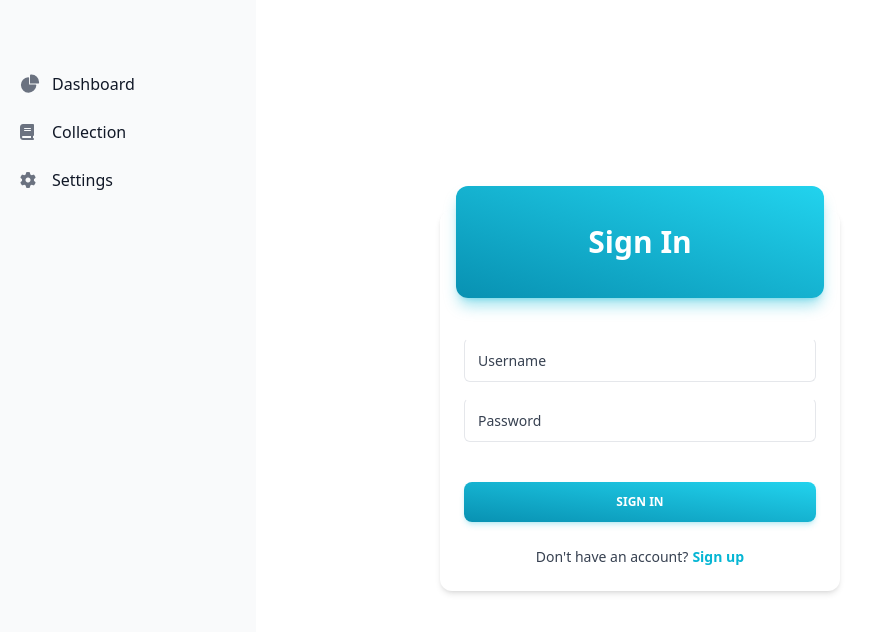
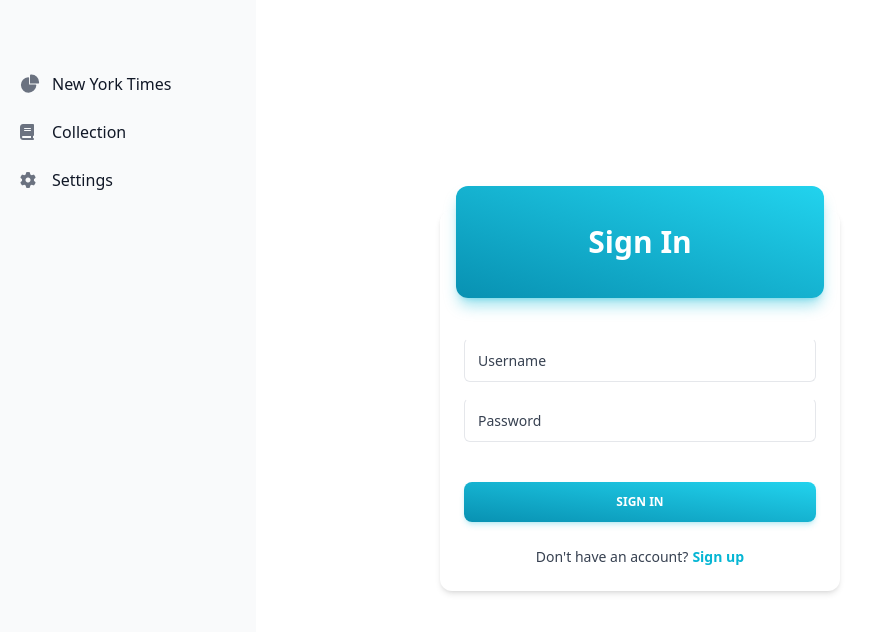
Before and after one commit to ftaskoski/ReadEase, a Vue app: page /login in a window 1280 px wide. Shown: the top 632 px of the page, without its empty margins (0-882 px from the left). Built offline with nearby package versions, Linux system fonts and the light colour scheme; no server answers.

Commit message:
new york times sidebar

```diff
--- a/src/components/sideBar.vue
+++ b/src/components/sideBar.vue
@@ -53,7 +53,7 @@
                     d="M12.5 0c-.157 0-.311.01-.565.027A1 1 0 0 0 11 1.02V10h8.975a1 1 0 0 0 1-.935c.013-.188.028-.374.028-.565A8.51 8.51 0 0 0 12.5 0Z"
                   />
                 </svg>
-                <span class="ms-3">Dashboard</span>
+                <span class="ms-3">New York Times</span>
               </RouterLink>
             </li>
 
--- a/src/views/Books.vue
+++ b/src/views/Books.vue
@@ -212,7 +212,10 @@ const url = "https://localhost:7284/";
 let debounceTimer = 0;
 const author = ref<string>("");
 const title = ref<string>("");
-const selectedCategory = ref<{ categoryName: string; categoryId: number } | null>(null);
+  const selectedCategory = ref<{
+  categoryName: string;
+  categoryId: number;
+} | null>(null);
 const categories = ref<any[]>([]);
 const bookCollection = ref<any[]>([]);
 const bookPaginated = ref<any[]>([]);
```
